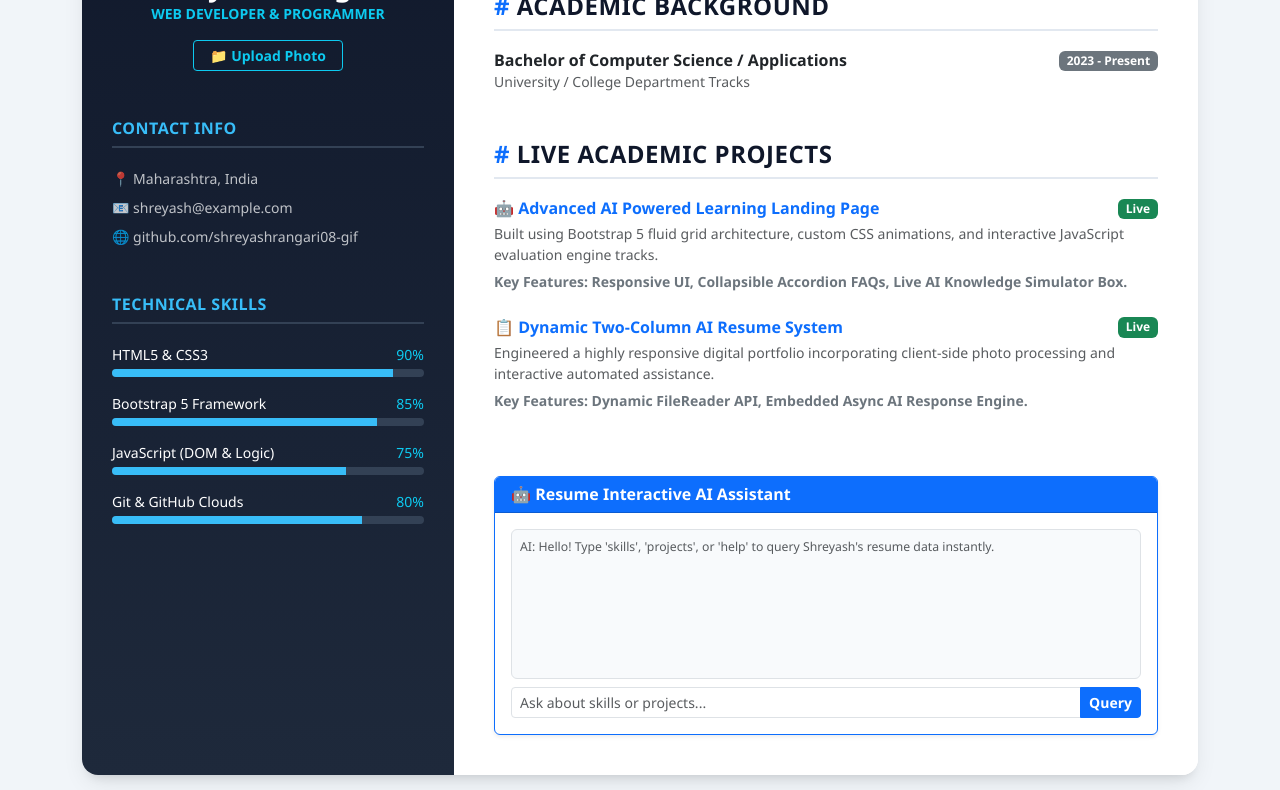
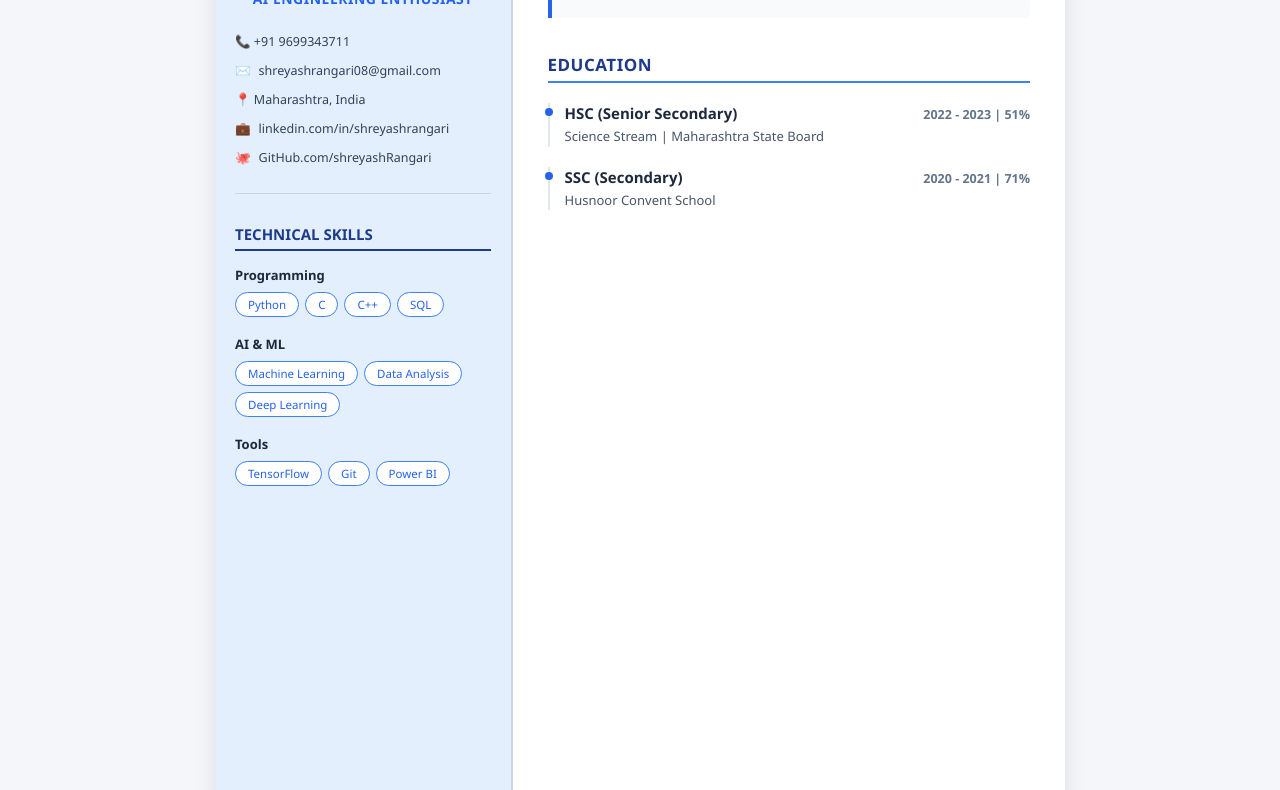
Before and after one commit to shreyashrangari08-gif/bootstrap-ai-resume, a plain HTML site: page index.html in a window 1280 px wide. Shown: the part 299-1089 px from the top of the page. Drawn offline with nearby package versions, Linux system fonts and the light colour scheme.

Commit message:
Update index.html

```diff
--- a/index.html
+++ b/index.html
@@ -3,249 +3,305 @@
 <head>
     <meta charset="UTF-8">
     <meta name="viewport" content="width=device-width, initial-scale=1.0">
-    <title>Shreyash - Premium Professional AI Resume</title>
-    <link href="https://cdn.jsdelivr.net/npm/bootstrap@5.3.0/dist/css/bootstrap.min.css" rel="stylesheet">
+    <title>Shreyash Rangari - Resume</title>
     <style>
+        * {
+            margin: 0;
+            padding: 0;
+            box-sizing: border-box;
+            font-family: 'Segoe UI', Tahoma, Geneva, Verdana, sans-serif;
+        }
+
         body {
-            background-color: #f1f5f9;
-            font-family: 'Segoe UI', Tahoma, Geneva, Verdana, sans-serif;
-            color: #334155;
+            background-color: #f4f6f9;
+            display: flex;
+            justify-content: center;
+            padding: 40px 20px;
         }
-        /* Left Sidebar Custom Style */
-        .sidebar {
-            background: linear-gradient(180deg, #0f172a 0%, #1e293b 100%);
-            color: white;
-            min-height: 100%;
-            border-radius: 16px 0 0 16px;
-            padding: 40px 30px;
+
+        .resume-container {
+            width: 850px;
+            background: #ffffff;
+            display: flex;
+            box-shadow: 0 4px 20px rgba(0,0,0,0.1);
+            border-radius: 8px;
+            overflow: hidden;
+            min-height: 1100px;
         }
-        /* Right Content Area */
-        .content-area {
-            background: white;
-            border-radius: 0 16px 16px 0;
-            padding: 40px;
+
+        /* Left Column Style */
+        .left-column {
+            width: 35%;
+            background-color: #e3effd;
+            padding: 40px 20px;
+            display: flex;
+            flex-direction: column;
+            align-items: center;
+            border-right: 2px solid #cbd5e1;
         }
-        /* Main Wrapper Card */
-        .resume-card {
-            border: none;
-            border-radius: 16px;
-            box-shadow: 0 10px 25px -5px rgba(0, 0, 0, 0.1), 0 8px 10px -6px rgba(0, 0, 0, 0.1);
+
+        .profile-container {
+            position: relative;
+            margin-bottom: 25px;
         }
-        /* Profile Image Preview Box */
-        #photo-preview {
+
+        .profile-img {
             width: 140px;
             height: 140px;
             border-radius: 50%;
+            border: 4px solid #1e3a8a;
             object-fit: cover;
-            border: 4px solid #38bdf8;
-            background-color: #334155;
-            display: inline-block;
+            background-color: #fff;
         }
-        .section-title {
-            border-bottom: 2px solid #e2e8f0;
-            padding-bottom: 8px;
-            margin-bottom: 20px;
+
+        .name {
+            font-size: 24px;
+            color: #1e3a8a;
             font-weight: 700;
-            color: #0f172a;
+            text-align: center;
+            margin-bottom: 5px;
+        }
+
+        .title {
+            font-size: 14px;
+            color: #2563eb;
+            font-weight: 600;
+            text-align: center;
+            margin-bottom: 25px;
             text-transform: uppercase;
             letter-spacing: 0.5px;
         }
-        .sidebar .section-title {
-            color: #38bdf8;
-            border-bottom: 2px solid #334155;
+
+        .contact-info {
+            width: 100%;
+            margin-bottom: 30px;
+            border-bottom: 1px solid #cbd5e1;
+            padding-bottom: 15px;
         }
-        .progress {
+
+        .contact-item {
+            font-size: 12.5px;
+            color: #334155;
+            margin-bottom: 12px;
+            display: flex;
+            align-items: center;
+            gap: 8px;
+        }
+
+        .contact-item a {
+            color: #334155;
+            text-decoration: none;
+        }
+
+        .contact-item a:hover {
+            color: #2563eb;
+        }
+
+        .sidebar-section {
+            width: 100%;
+        }
+
+        .sidebar-title {
+            font-size: 15px;
+            color: #1e3a8a;
+            border-bottom: 2px solid #1e3a8a;
+            padding-bottom: 5px;
+            margin-bottom: 15px;
+            text-transform: uppercase;
+            font-weight: 700;
+        }
+
+        .skill-group {
+            margin-bottom: 18px;
+        }
+
+        .skill-group-title {
+            font-size: 13px;
+            font-weight: 600;
+            color: #1e293b;
+            margin-bottom: 8px;
+        }
+
+        .pill-container {
+            display: flex;
+            flex-wrap: wrap;
+            gap: 6px;
+        }
+
+        .pill {
+            background: #ffffff;
+            border: 1px solid #3b82f6;
+            color: #2563eb;
+            padding: 4px 12px;
+            border-radius: 20px;
+            font-size: 11.5px;
+            font-weight: 500;
+        }
+
+        /* Right Column Style */
+        .right-column {
+            width: 65%;
+            padding: 40px 35px;
+        }
+
+        .section {
+            margin-bottom: 35px;
+        }
+
+        .section-title {
+            font-size: 17px;
+            color: #1e3a8a;
+            border-bottom: 2px solid #3b82f6;
+            padding-bottom: 5px;
+            margin-bottom: 20px;
+            text-transform: uppercase;
+            font-weight: 700;
+            letter-spacing: 0.5px;
+        }
+
+        .objective-box {
+            background-color: #f8fafc;
+            border-left: 4px solid #2563eb;
+            padding: 18px;
+            border-radius: 0 6px 6px 0;
+        }
+
+        .objective-text {
+            font-size: 13.5px;
+            color: #334155;
+            line-height: 1.6;
+            text-align: justify;
+        }
+
+        .edu-item {
+            margin-bottom: 20px;
+            position: relative;
+            padding-left: 15px;
+            border-left: 2px solid #e2e8f0;
+        }
+
+        .edu-item::before {
+            content: '';
+            position: absolute;
+            left: -5px;
+            top: 5px;
+            width: 8px;
             height: 8px;
-            background-color: #334155;
+            background-color: #2563eb;
+            border-radius: 50%;
         }
-        .progress-bar {
-            background-color: #38bdf8;
+
+        .item-header {
+            display: flex;
+            justify-content: space-between;
+            align-items: baseline;
+            margin-bottom: 4px;
         }
-        .chat-container {
-            max-width: 100%;
+
+        .item-title {
+            font-size: 15px;
+            font-weight: 700;
+            color: #1e293b;
         }
-        #chat-output {
-            height: 150px;
-            overflow-y: auto;
-            background-color: #f8fafc;
-            font-size: 14px;
+
+        .item-date {
+            font-size: 12.5px;
+            color: #64748b;
+            font-weight: 600;
+        }
+
+        .item-details {
+            font-size: 13px;
+            color: #475569;
+            line-height: 1.5;
         }
     </style>
 </head>
-<body class="py-5">
+<body>
 
-    <div class="container my-4">
-        <div class="card resume-card">
-            <div class="row g-0">
+    <div class="resume-container">
+        <div class="left-column">
+            <div class="profile-container">
+                <img class="profile-img" src="https://cdnjs.cloudflare.com/ajax/libs/twemoji/14.0.2/72x72/1f468-200d-1f4bb.png" alt="Shreyash Rangari">
+            </div>
 
-                <div class="col-lg-4 sidebar">
-                    <div class="text-center mb-4">
-                        <div class="position-relative d-inline-block mb-3">
-                            <img id="photo-preview" src="https://via.placeholder.com/140" alt="Profile Photo">
-                        </div>
-                        <h3 class="fw-bold m-0 text-white">Shreyash Rangari</h3>
-                        <p class="text-info small fw-semibold tracking-wider text-uppercase">Web Developer & Programmer</p>
+            <div class="name">Shreyash Rangari</div>
+            <div class="title">AI Engineering Enthusiast</div>
 
-                        <div class="mt-2">
-                            <label for="image-upload" class="btn btn-outline-info btn-sm fw-bold px-3">
-                                📁 Upload Photo
-                            </label>
-                            <input type="file" id="image-upload" accept="image/*" class="d-none" onchange="previewImage(event)">
-                        </div>
-                    </div>
+            <div class="contact-info">
+                <div class="contact-item">📞 +91 9699343711</div>
+                <div class="contact-item">✉️ <a href="mailto:shreyashrangari08@gmail.com">shreyashrangari08@gmail.com</a></div>
+                <div class="contact-item">📍 Maharashtra, India</div>
+                <div class="contact-item">💼 <a href="https://linkedin.com/in/shreyashrangari" target="_blank">linkedin.com/in/shreyashrangari</a></div>
+                <div class="contact-item">🐙 <a href="https://GitHub.com/shreyashRangari" target="_blank">GitHub.com/shreyashRangari</a></div>
+            </div>
 
-                    <div class="mt-5">
-                        <h5 class="section-title fs-6">Contact Info</h5>
-                        <ul class="list-unstyled text-light opacity-75 small">
-                            <li class="mb-2">📍 Maharashtra, India</li>
-                            <li class="mb-2">📧 shreyash@example.com</li>
-                            <li class="mb-2">🌐 github.com/shreyashrangari08-gif</li>
-                        </ul>
-                    </div>
+            <div class="sidebar-section">
+                <div class="sidebar-title">Technical Skills</div>
 
-                    <div class="mt-5">
-                        <h5 class="section-title fs-6">Technical Skills</h5>
-
-                        <div class="mb-3">
-                            <div class="d-flex justify-content-between small mb-1">
-                                <span>HTML5 & CSS3</span>
-                                <span class="text-info">90%</span>
-                            </div>
-                            <div class="progress"><div class="progress-bar" style="width: 90%"></div></div>
-                        </div>
-
-                        <div class="mb-3">
-                            <div class="d-flex justify-content-between small mb-1">
-                                <span>Bootstrap 5 Framework</span>
-                                <span class="text-info">85%</span>
-                            </div>
-                            <div class="progress"><div class="progress-bar" style="width: 85%"></div></div>
-                        </div>
-
-                        <div class="mb-3">
-                            <div class="d-flex justify-content-between small mb-1">
-                                <span>JavaScript (DOM & Logic)</span>
-                                <span class="text-info">75%</span>
-                            </div>
-                            <div class="progress"><div class="progress-bar" style="width: 75%"></div></div>
-                        </div>
-
-                        <div class="mb-3">
-                            <div class="d-flex justify-content-between small mb-1">
-                                <span>Git & GitHub Clouds</span>
-                                <span class="text-info">80%</span>
-                             </div>
-                            <div class="progress"><div class="progress-bar" style="width: 80%"></div></div>
-                        </div>
+                <div class="skill-group">
+                    <div class="skill-group-title">Programming</div>
+                    <div class="pill-container">
+                        <span class="pill">Python</span>
+                        <span class="pill">C</span>
+                        <span class="pill">C++</span>
+                        <span class="pill">SQL</span>
                     </div>
                 </div>
 
-                <div class="col-lg-8 content-area">
-
-                    <div class="mb-5">
-                        <h4 class="section-title"><span class="text-primary">#</span> Professional Objective</h4>
-                        <p class="text-muted">A highly motivated and detail-oriented Computer Science student aiming to leverage strong responsive design practices, client-side web automation, and framework layout management skills to deliver high-quality production applications.</p>
+                <div class="skill-group">
+                    <div class="skill-group-title">AI & ML</div>
+                    <div class="pill-container">
+                        <span class="pill">Machine Learning</span>
+                        <span class="pill">Data Analysis</span>
+                        <span class="pill">Deep Learning</span>
                     </div>
-
-                    <div class="mb-5">
-                        <h4 class="section-title"><span class="text-primary">#</span> Academic Background</h4>
-                        <div class="mb-3">
-                            <div class="d-flex justify-content-between align-items-center">
-                                <h6 class="fw-bold text-dark m-0">Bachelor of Computer Science / Applications</h6>
-                                <span class="badge bg-secondary">2023 - Present</span>
-                            </div>
-                            <p class="text-muted small m-0">University / College Department Tracks</p>
-                        </div>
-                    </div>
-
-                    <div class="mb-5">
-                        <h4 class="section-title"><span class="text-primary">#</span> Live Academic Projects</h4>
-
-                        <div class="mb-4">
-                            <div class="d-flex justify-content-between align-items-center">
-                                <h6 class="fw-bold text-primary m-0">🤖 Advanced AI Powered Learning Landing Page</h6>
-                                <span class="badge bg-success">Live</span>
-                            </div>
-                            <p class="text-muted small my-1">Built using Bootstrap 5 fluid grid architecture, custom CSS animations, and interactive JavaScript evaluation engine tracks.</p>
-                            <small class="text-secondary fw-semibold">Key Features: Responsive UI, Collapsible Accordion FAQs, Live AI Knowledge Simulator Box.</small>
-                        </div>
-
-                        <div class="mb-4">
-                            <div class="d-flex justify-content-between align-items-center">
-                                <h6 class="fw-bold text-primary m-0">📋 Dynamic Two-Column AI Resume System</h6>
-                                <span class="badge bg-success">Live</span>
-                            </div>
-                            <p class="text-muted small my-1">Engineered a highly responsive digital portfolio incorporating client-side photo processing and interactive automated assistance.</p>
-                            <small class="text-secondary fw-semibold">Key Features: Dynamic FileReader API, Embedded Async AI Response Engine.</small>
-                        </div>
-                    </div>
-
-                    <div class="mt-5 pt-3">
-                        <div class="card border border-primary shadow-sm">
-                            <div class="card-header bg-primary text-white py-2">
-                                <h6 class="mb-0 fw-bold">🤖 Resume Interactive AI Assistant</h6>
-                            </div>
-                            <div class="card-body p-3">
-                                <div id="chat-output" class="p-2 border rounded mb-2">
-                                    <p class="text-muted m-0 small">AI: Hello! Type 'skills', 'projects', or 'help' to query Shreyash's resume data instantly.</p>
-                                </div>
-                                <div class="input-group input-group-sm">
-                                    <input type="text" id="user-input" class="form-control" placeholder="Ask about skills or projects...">
-                                    <button class="btn btn-primary fw-bold" onclick="askAI()">Query</button>
-                                </div>
-                            </div>
-                        </div>
-                    </div>
-
                 </div>
 
+                <div class="skill-group">
+                    <div class="skill-group-title">Tools</div>
+                    <div class="pill-container">
+                        <span class="pill">TensorFlow</span>
+                        <span class="pill">Git</span>
+                        <span class="pill">Power BI</span>
+                    </div>
+                </div>
             </div>
+        </div>
+
+        <div class="right-column">
+
+            <div class="section">
+                <div class="section-title">Career Objective</div>
+                <div class="objective-box">
+                    <p class="objective-text">
+                        A highly motivated and detail-oriented technical enthusiast passionate about Artificial Intelligence and its real-world applications. Committed to leveraging a strong foundation in data analysis and machine learning to build intelligent systems that drive innovation and efficiency. Eager to contribute to forward-thinking projects while continuing to expand expertise in AI engineering, neural networks, and problem-solving within the tech industry.
+                    </p>
+                </div>
+            </div>
+
+            <div class="section">
+                <div class="section-title">Education</div>
+
+                <div class="edu-item">
+                    <div class="item-header">
+                        <span class="item-title">HSC (Senior Secondary)</span>
+                        <span class="item-date">2022 - 2023 | 51%</span>
+                    </div>
+                    <div class="item-details">Science Stream | Maharashtra State Board</div>
+                </div>
+
+                <div class="edu-item">
+                    <div class="item-header">
+                        <span class="item-title">SSC (Secondary)</span>
+                        <span class="item-date">2020 - 2021 | 71%</span>
+                    </div>
+                    <div class="item-details">Husnoor Convent School</div>
+                </div>
+            </div>
+
         </div>
     </div>
 
-    <footer class="text-center text-muted small mt-5">
-        <p>&copy; 2026 Shreyash Rangari. Built Strictly via Bootstrap 5 UI Framework Grid Sheet.</p>
-    </footer>
-
-    <script src="https://cdn.jsdelivr.net/npm/bootstrap@5.3.0/dist/js/bootstrap.bundle.min.js"></script>
-
-    <script>
-        // 1. Photo Upload Logic
-        function previewImage(event) {
-            let reader = new FileReader();
-            reader.onload = function() {
-                let output = document.getElementById('photo-preview');
-                output.src = reader.result;
-            }
-            if(event.target.files[0]) {
-                reader.readAsDataURL(event.target.files[0]);
-            }
-        }
-
-        // 2. Automated AI Assistant Logic
-        function askAI() {
-            let input = document.getElementById('user-input').value.toLowerCase().trim();
-            let output = document.getElementById('chat-output');
-            if(input === "") return;
-
-            output.innerHTML += `<p class="mb-1 text-dark"><strong>You:</strong> ${input}</p>`;
-            let response = "AI: Query unmatched. Try typing 'skills', 'projects', or 'help'.";
-
-            if(input.includes('skill') || input.includes('tech')) {
-                response = "AI: Shreyash is proficient in HTML5, CSS3, Bootstrap 5 Layout Grids, and Client-Side JavaScript Logic Flow.";
-            } else if(input.includes('project') || input.includes('work')) {
-                response = "AI: Core tracks include the Responsive Landing Page with Accordions and this Interactive Sidebar Resume Platform.";
-            } else if(input.includes('help') || input.includes('info')) {
-                response = "AI: This interface combines FileReader API image upload alongside structural Bootstrap columns.";
-            }
-
-            setTimeout(() => {
-                output.innerHTML += `<p class="text-primary mb-1"><strong>${response}</strong></p>`;
-                output.scrollTop = output.scrollHeight;
-            }, 250);
-
-            document.getElementById('user-input').value = "";
-        }
-    </script>
 </body>
 </html>
```
